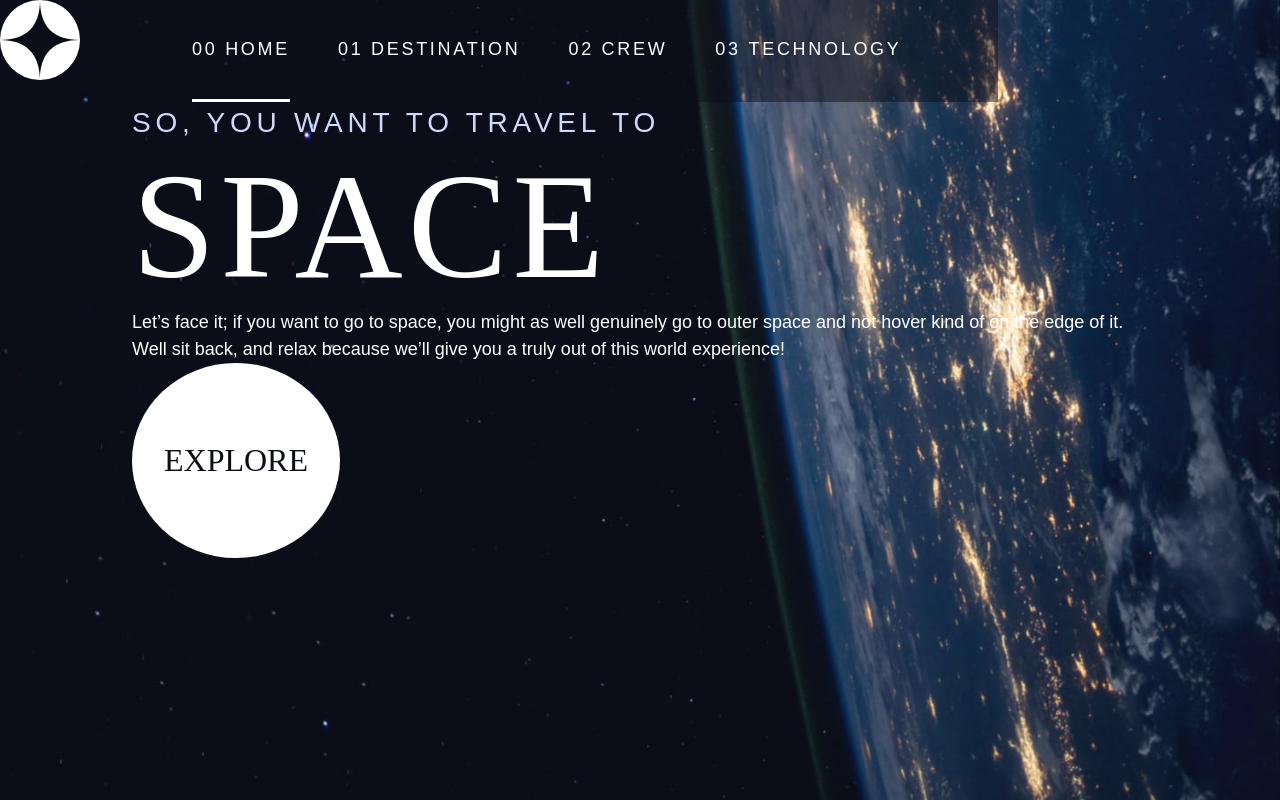
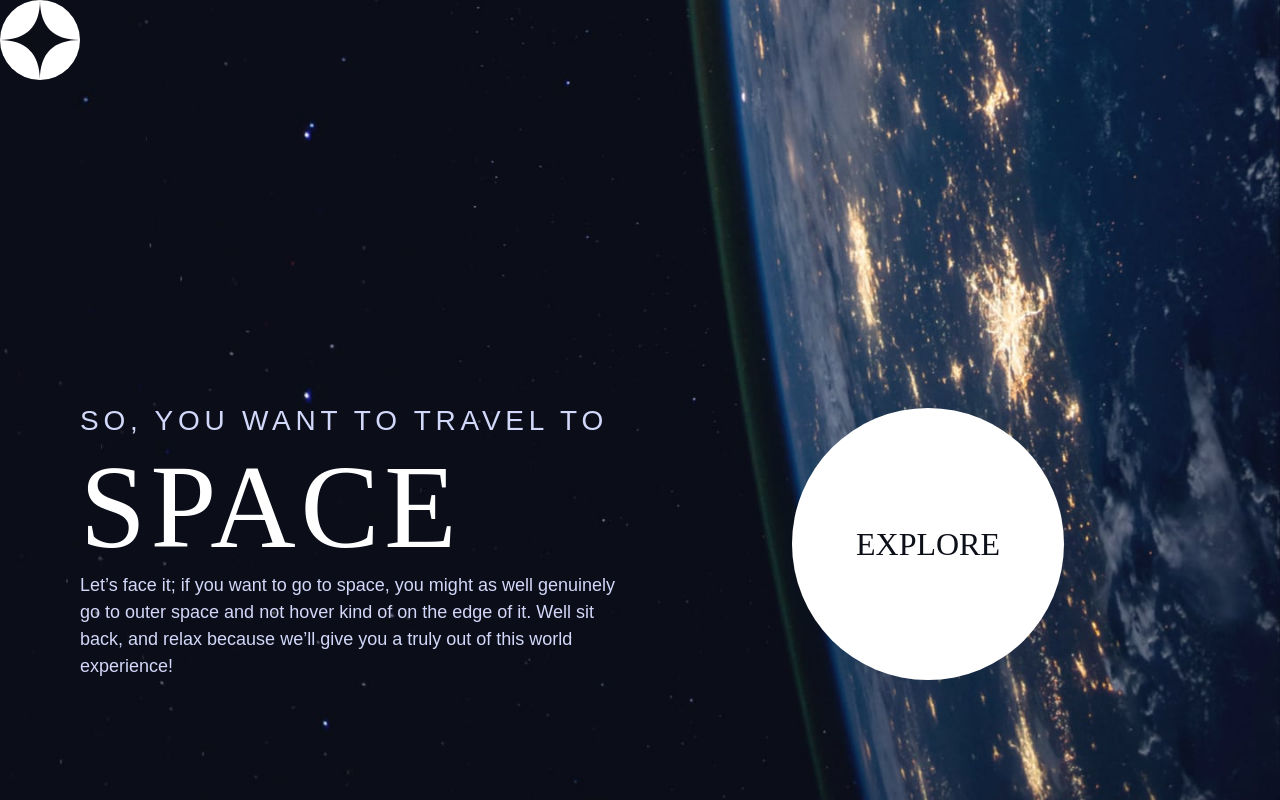
Before and after one commit to m3tesim/space-tourism-website, a plain HTML site: page index.html in a window 1280 px wide. Drawn offline with Linux system fonts and the light colour scheme.

Commit message:
finishing the home page

```diff
--- a/index.css
+++ b/index.css
@@ -7,14 +7,15 @@
   --color-light:0  0% 100%;
   --color-purple:231 77% 90%;
    /* font-sizes */
-   --fs-900: 9.375rem;
-   --fs-800: 6.25rem;
-   --fs-700: 3.5rem;
-   --fs-600: 2rem;
+   --fs-900: clamp(5rem, 8vw + 1rem, 9.375rem);
+   --fs-800: 3.5rem;
+   --fs-700: 1.5rem;
+   --fs-600: 1rem;
    --fs-500: 1.75rem;
-   --fs-400: 1.125rem;
+   --fs-400: 0.9375rem;
    --fs-300: 1rem;
    --fs-200: 0.875rem;
+
 
    /* font-families */
    --ff-serif: "Bellefair", serif;
@@ -24,7 +25,24 @@
 
 
 }
+@media (min-width: 35em) {
+  :root {
+      --fs-800: 5rem;
+      --fs-700: 2.5rem;
+      --fs-600: 1.5rem;
+      --fs-400: 1rem;
+  }
+}
 
+@media (min-width: 45em) {
+  :root {
+      /* font-sizes */
+      --fs-800: 6.25rem;
+      --fs-700: 3.5rem;
+      --fs-600: 2rem;
+      --fs-400: 1.125rem;
+  }
+}
 
 
 
@@ -72,7 +90,10 @@ body{
   background-color: var(--color-dark);
   line-height :1.5;
 
-  min-height: 100vh;
+   min-height: 100vh;
+   max-width: 100vw;
+   display:grid;
+   grid-template-rows: min-content 1fr ;
 
 
 }
@@ -138,13 +159,58 @@ select {
   gap:var(--gap,1rem);
 
 }
-
+.block{
+  display:block;
+}
 .container{
   max-width: 85vw;
   padding-inline:  2em;
   margin-inline: auto;
 
 }
+
+.grid-container{
+  display: grid;
+  text-align: center;
+  justify-items: center;
+  padding-inline:  1rem;
+
+
+}
+.grid-container * {
+  max-width: 55ch;
+}
+
+
+
+
+
+@media (min-width: 45rem) {
+  .grid-container {
+    text-align: left;
+
+      column-gap: var(--container-gap, 2rem);
+      grid-template-columns: minmax(2rem, 1fr) repeat(2, minmax(0, 38rem)) minmax(2rem, 1fr);
+
+    }
+    .background-home .grid-container {
+
+      align-items: end;
+      padding-bottom: max(6rem,15vh);
+    }
+
+  .grid-container > *:first-child {
+    grid-column: 2;
+}
+
+.grid-container > *:last-child {
+    grid-column: 3;
+}
+
+
+
+}
+
 .row{
   display: flex;
   flex-direction: row;
@@ -197,25 +263,46 @@ select {
 
 .background-home{
   background-size: cover;
-  background-image: url(./assets/home/background-home-desktop.jpg);
+  background-position: bottom center;
+  background-image: url(./assets/home/background-home-mobile.jpg);
 
 }
 
+
+@media (min-width: 35rem) {
+  .background-home {
+      background-position: center center;
+      background-image: url(./assets/home/background-home-tablet.jpg);
+  }
+}
+
+@media (min-width: 45rem) {
+  .background-home{
+      background-image: url(./assets/home/background-home-desktop.jpg);
+  }
+}
 /* --------------------------- */
 /* Components Clases */
 /* --------------------------- */
 
 .large-button{
   display: inline-grid;
+  position: relative;
+  font-size: 2rem;
+
   place-content: center;
-  padding: 5rem 2rem;
+  aspect-ratio: 1;
+  text-align: center;
+  padding: 0 2em;
+
   border-radius: 50%;
   text-decoration: none;
 
   transition:  box-shadow 600ms ease-in-out;
 
+}
 
-}
+
 .large-button:hover{
   box-shadow: 0 0 0 3rem  hsl( var(--color-light) / .25)
 }
--- a/index.html
+++ b/index.html
@@ -27,6 +27,7 @@
           class="logo"
         />
       </div>
+  <!--
    <nav class="navbar">
         <ul
           class="primary-navigation flex underline-indicators fs-400 ff-sans-cond"
@@ -39,7 +40,8 @@
           </li>
           <li>
             <a class="uppercase text-light letter-spacing-2" href="#"
-              ><span name="Destination" class="text-light">01 </span>Destination</a
+              ><span name="Destination" class="text-light">01 </span
+              >Destination</a
             >
           </li>
           <li>
@@ -54,25 +56,29 @@
           </li>
         </ul>
       </nav>
+ -->
+
     </header>
-    <section class="container">
+    <section class="grid-container">
+      <div>
         <h1 class="text-purple fs-500 ff-sans-cond uppercase letter-spacing-1">
           So, you want to travel to
-        <span class="fs-900 ff-serif text-light">Space</span>
+          <span class=" block fs-900 ff-serif text-light">Space</span>
         </h1>
-      <p>
+        <p  class="text-purple ff-sans-cond">
           Let’s face it; if you want to go to space, you might as well genuinely
           go to outer space and not hover kind of on the edge of it. Well sit
           back, and relax because we’ll give you a truly out of this world
           experience!
         </p>
-
+      </div>
+      <div>
         <a
           href="#"
-        class="large-button uppercase ff-serif fs-600 bg-light text-dark"
+          class="large-button uppercase ff-serif  bg-light text-dark"
           >Explore
         </a>
-
+      </div>
     </section>
   </body>
 </html>
```
Lines whose indentation alone changed are shown as unchanged.
